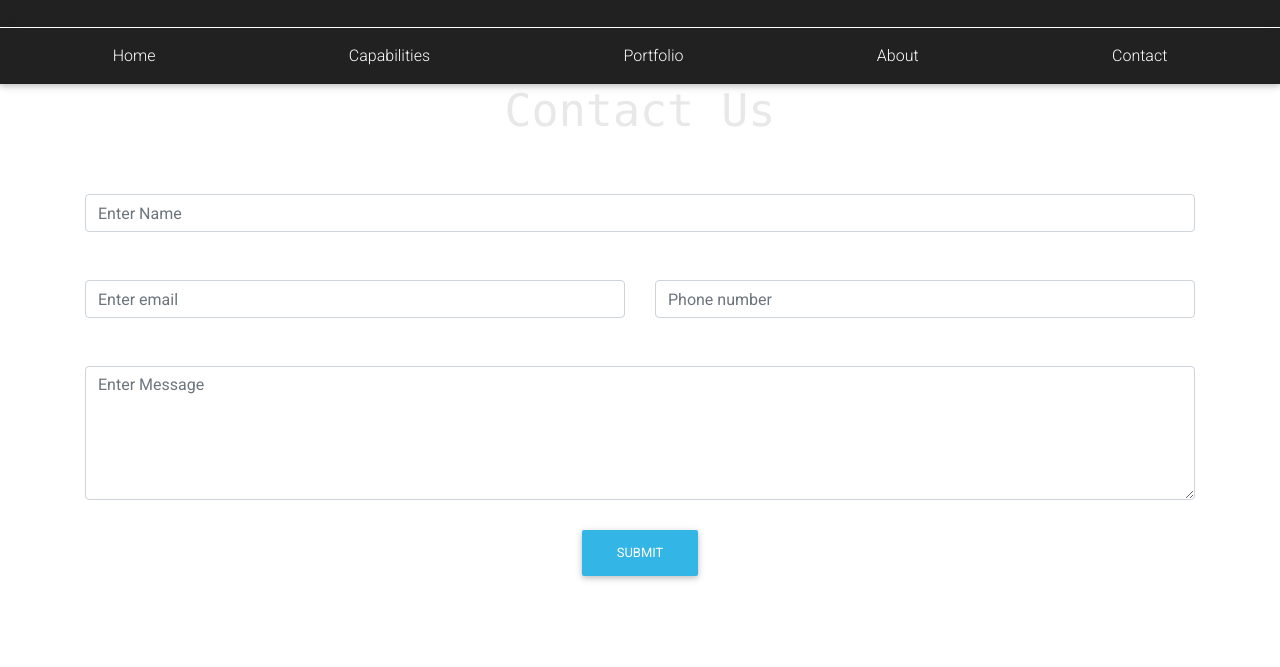
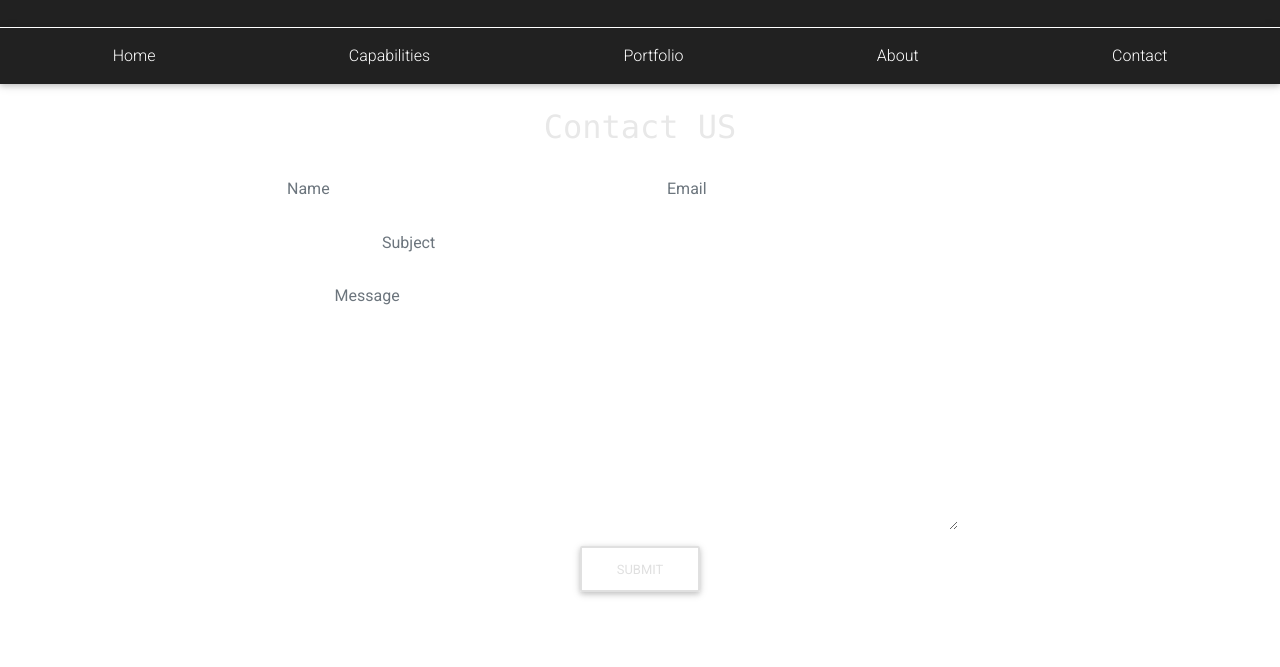
Before and after one commit to ENHerrera/Proyecto-Coder-House, a plain HTML site: page Proyecto Coder/html/contact.html in a window 1280 px wide. Shown: the part 133-800 px from the top of the page. Drawn offline with nearby package versions, Linux system fonts and the light colour scheme.

Commit message:
Cuarta Entrega

```diff
--- a/Proyecto Coder/html/contact.html
+++ b/Proyecto Coder/html/contact.html
@@ -69,35 +69,32 @@
 				</div>
 			</div>
 		</nav>
-
 		<main class="cuerpo-principal">
 			<div class="container">
-				<div class="col-md-3"></div>
-			<div class="col-md-6 contact"></div>
-			<h3>Contact Us</h3>
-			<br><br>
-				<input type="text" required="" class="form-control" placeholder="Enter Name">
-				<div class="row">
-					<div class="col-md-6"> <br><br>
-						<input type="Email" required="" class="form-control" placeholder="Enter email">
-					</div>
-					<div class="col-md-6"> <br><br>
-						<input type="number" required="" class="form-control" placeholder="Phone number">
+				<h3 class="text-center pt-4">Contact US</h3>
+				<form>
+					<div class="row d-flex justify-content-center mt-4">
+						<div class="col-md-4 mb-3">
+						  <input type="text" required="" class="form-control" placeholder="Name">
+						</div>
+						<div class="col-md-4 mb-3">
+						  <input type="email" required="" class="form-control" placeholder="Email">
+						</div>
+						<div class="col-md-6 mb-3">
+							<input type="text" required="" class="form-control" placeholder="Subject">
+						</div>
+						<div class="col-md-7">
+							<textarea name="textarea"  class="form-control" rows="10" placeholder="Message"></textarea>
+						</div>
+						<div class="col-md-12 mt-2">
+							<center><button type="button" class="btn btn-outline-light text-dark">Submit</button></center>
+						</div>
 					</div>
 
-				</div>
-			<br><br>
-			<textarea rows="5" placeholder="Enter Message" class="form-control textarea"></textarea>
-			<br>
-			<center>
-				<button type="Submit" class="btn btn-info">Submit</button>
-			</center>
-			</form>
-		</div>
+				</form>
 
 
-
-
+			</div>
 
 
 		</main>
@@ -167,7 +164,7 @@
 
 			<div class="footer-copyright text-center py-3">
 			  <p>&copy; Copyright
-			  <a href="#">NicolásHerrera</a></p>
+			  <a>NicolásHerrera</a></p>
 			  <p>Designed by Nicolás Herrera</p>
 			</div>
 		  </footer>
--- a/Proyecto Coder/scss/estilos.scss
+++ b/Proyecto Coder/scss/estilos.scss
@@ -10,6 +10,9 @@ $letra-pagina: "Lucida Console", "Courier New", monospace;
 	min-width: $width;
 }
 
+* {
+	box-sizing: border-box;
+}
 header {
 	@include sizes(100%, 20vh);
 	display: flex;
@@ -36,14 +39,17 @@ main {
 		font-family: $letra-pagina;
 		color: #e8e8e8;
 	}
+	p {
+		font-family: $letra-pagina;
+		color: #e8e8e8;
+	}
+	#contact.container {
+		align-items: center;
+	}
 	h3 {
 		font-family: $letra-pagina;
 		color: #e8e8e8;
-		font-size: 45px;
-	}
-	p {
-		font-family: $letra-pagina;
-		color: #e8e8e8;
+		font-size: 2em;
 	}
 }
 
@@ -55,3 +61,26 @@ main {
 	background-size: cover;
 	background-attachment: fixed;
 }
+
+form {
+	input,
+	textarea {
+		border: none !important;
+		background: transparent !important;
+		border-bottom: 2px solid #fff !important;
+	}
+	.form-control {
+		color: #fff;
+	}
+}
+
+input.submit-btn {
+	margin-top: 20px;
+	width: 100px;
+	border: 2px solid #fff !important;
+	border-top-left-radius: 50px;
+	border-top-right-radius: 50px;
+	border-bottom-left-radius: 50px;
+	border-bottom-right-radius: 50px;
+	transition: 0.25s ease-in-out 0s;
+}
```
Also changed, not shown: Proyecto Coder/index.html (+1 -1 lines), prueba_visual/index.html (deleted, +0 -9 lines), Proyecto Coder/css/estilos.css, 1 other file.
